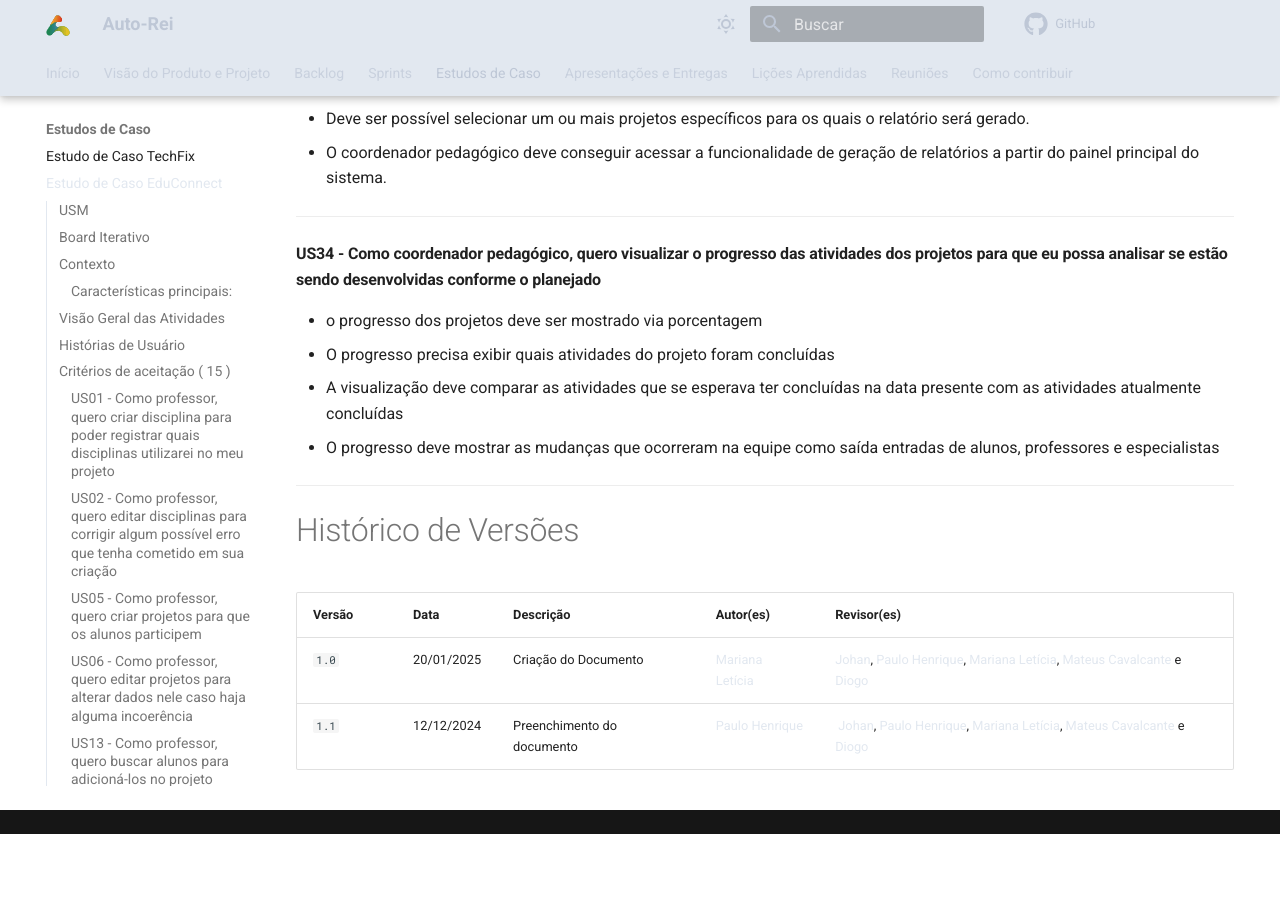
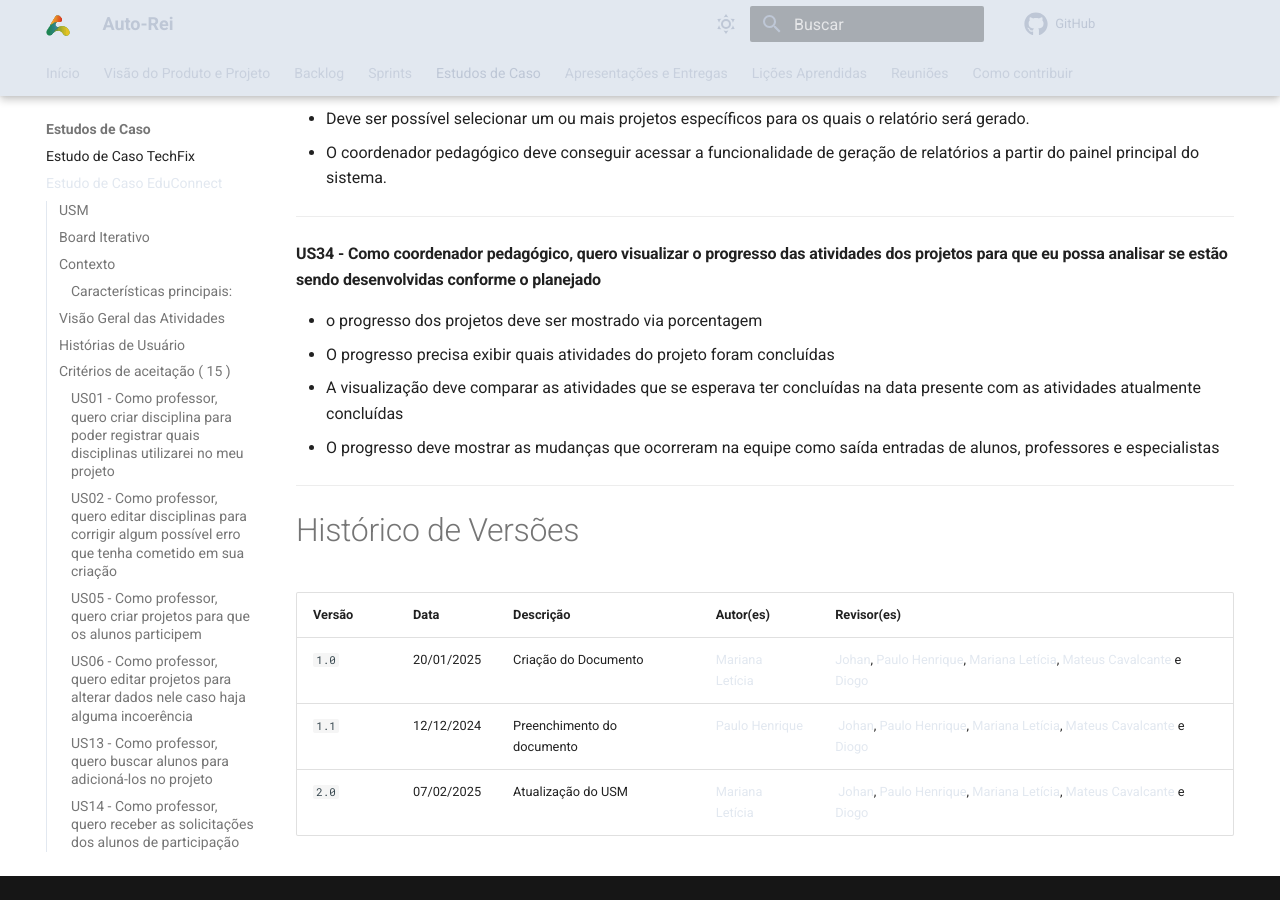
Before and after one commit to mdsreq-fga-unb/2024.2-T03-AutoReiTintas, an MkDocs documentation site: the page built from docs/auto-rei-tintas/docs/sections/study_cases/study_case_USM.md, in a window 1280 px wide and 900 px high, scrolled down 8189 px. Built offline with MkDocs 1.6.1 and Material for MkDocs 9.7.7, drawn with Linux system fonts in a browser that asks for light colours; comment, search, counter and statistics services are not loaded; before the commit the page ends 9023 px from its top, so only the background shows below that.

Commit message:
docs: atualização do histórico de versões USM

```diff
--- a/docs/auto-rei-tintas/docs/sections/study_cases/study_case_USM.md
+++ b/docs/auto-rei-tintas/docs/sections/study_cases/study_case_USM.md
@@ -264,3 +264,4 @@
 | ---| ---| ---| ---| --- |
 | `1.0` | 20/01/2025 | Criação do Documento | [Mariana Letícia](https://github.com/Marianannn)| [Johan](https://github.com/johan-rocha), [Paulo Henrique](https://github.com/Nanashii76), [Mariana Letícia](https://github.com/Marianannn), [Mateus Cavalcante](https://github.com/mateuscavati) e [Diogo](https://github.com/Diogo-Barboza) |
 | `1.1` | 12/12/2024 | Preenchimento do documento | [Paulo Henrique](https://github.com/Nanashii76) |  [Johan](https://github.com/johan-rocha), [Paulo Henrique](https://github.com/Nanashii76), [Mariana Letícia](https://github.com/Marianannn), [Mateus Cavalcante](https://github.com/mateuscavati) e [Diogo](https://github.com/Diogo-Barboza) |
+| `2.0` | 07/02/2025 | Atualização do USM | [Mariana Letícia](https://github.com/Marianannn) |  [Johan](https://github.com/johan-rocha), [Paulo Henrique](https://github.com/Nanashii76), [Mariana Letícia](https://github.com/Marianannn), [Mateus Cavalcante](https://github.com/mateuscavati) e [Diogo](https://github.com/Diogo-Barboza) |
```
